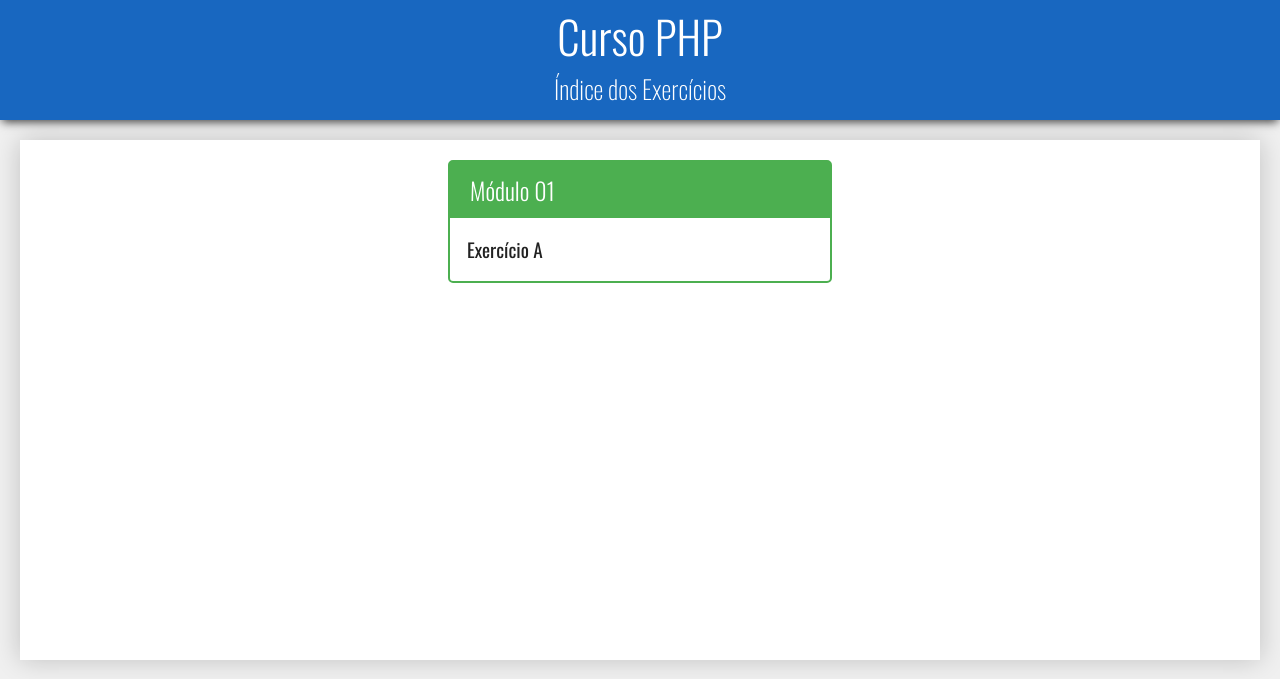
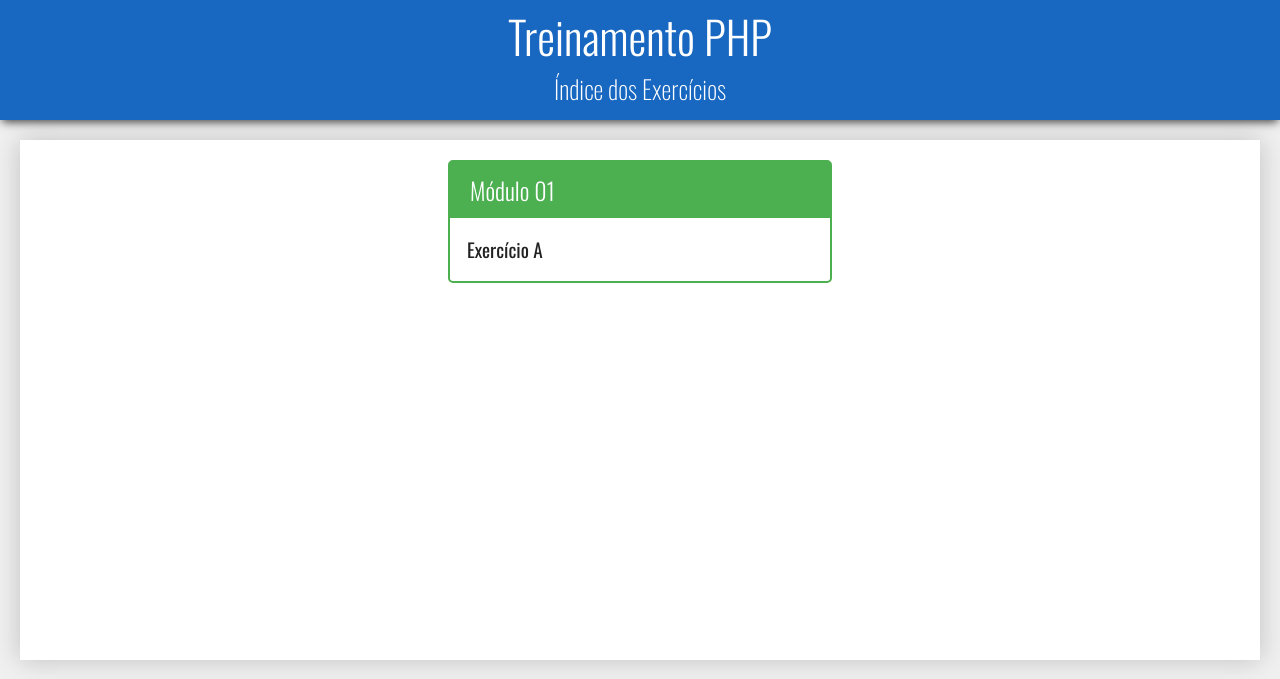
Before and after one commit to Bhil82/Ger_Atividades_funcionarios, a PHP site: page / in a window 1280 px wide. Shown: the top 679 px of the page. Run offline with PHP 8.4, Linux system fonts and the light colour scheme.

Commit message:
Update index.php

```diff
--- a/index.php
+++ b/index.php
@@ -9,7 +9,7 @@
 </head>
 <body>
     <header class="cabecalho">
-        <h1>Curso PHP</h1>
+        <h1>Treinamento PHP</h1>
         <h2>Índice dos Exercícios</h2>
     </header>
     <main class="principal">
```
